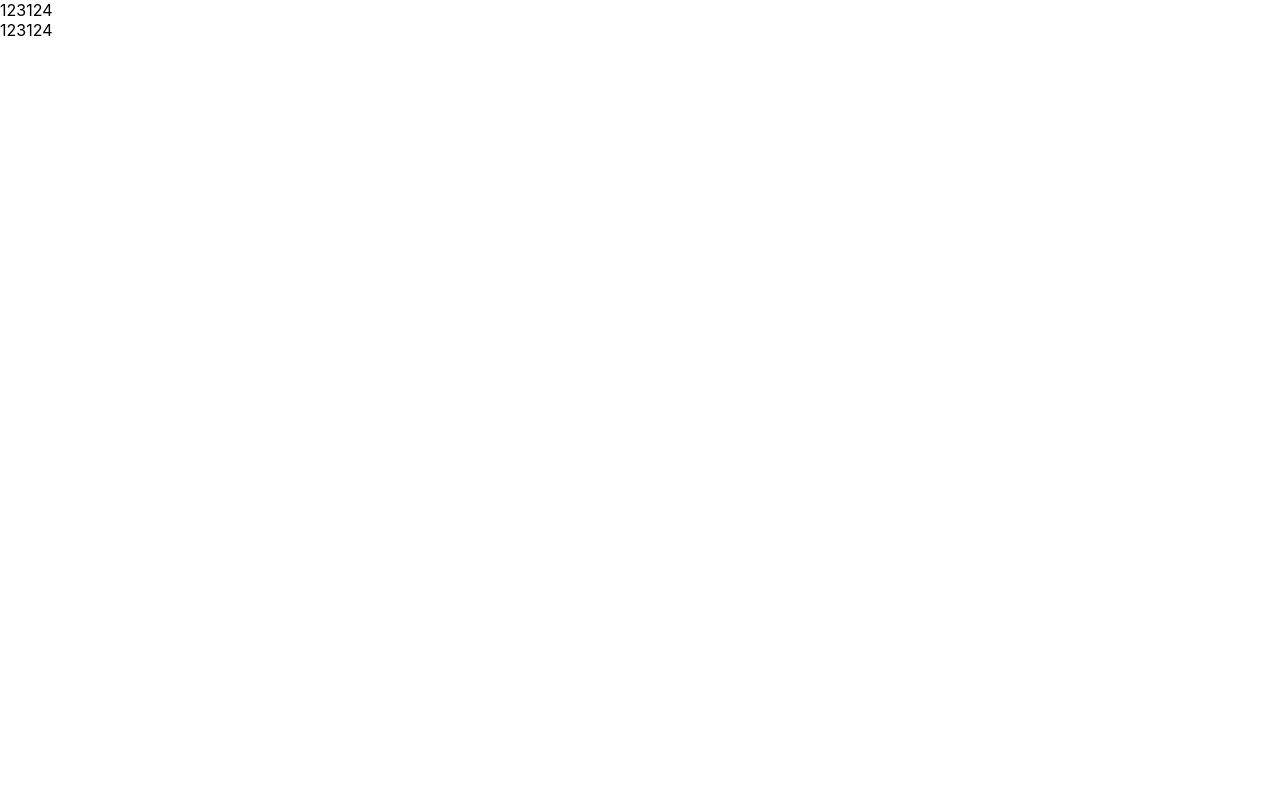
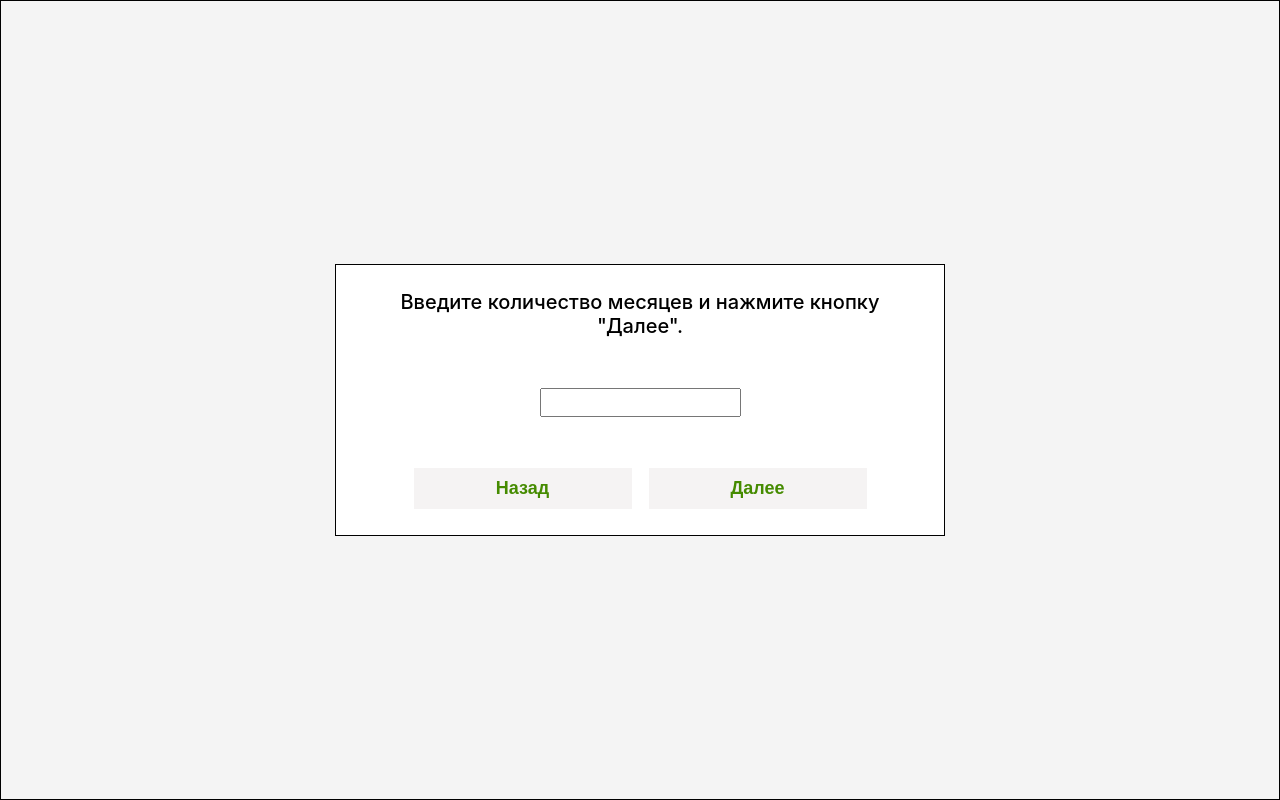
Before and after one commit to alexWebFront/debt, a React (Create React App) app: page /months in a window 1280 px wide. Built offline with nearby package versions, Linux system fonts and the light colour scheme.

Commit message:
Создание архитектуры проекта, разработка 5 компонент с последующей стилизацией, разработка дизайна, настройка маршрутизации

```diff
--- a/src/App.css
+++ b/src/App.css
@@ -1,14 +1,74 @@
-*{
+* {
     margin: 0;
     padding: 0;
     box-sizing: border-box;
 }
 
-.page{
+.page {
     width: 100vw;
     height: 100vh;
 }
-.page__container{
+
+.page__container {
     max-width: 1440px;
     height: 100%;
+    border: 1px solid black;
+    margin: 0 auto;
+    display: flex;
+    align-items: center;
+    justify-content: center;
+    flex-direction: column;
+    gap: 50px;
+    background-color: #f4f4f4;
 }
+
+.container {
+    max-width: 610px;
+    height: 100%;
+    padding: 25px 20px;
+    border: 1px solid black;
+    background-color: #fff;
+}
+
+.field {
+    display: flex;
+    flex-direction: column;
+}
+
+.field__header{
+    margin-bottom: 50px;
+    text-align: center;
+    font-weight: 500;
+    font-size: 20px;
+}
+
+.input {
+    margin: 0 auto;
+    padding: 5px 10px;
+    outline: none;
+}
+
+.button {
+    min-width: 220px;
+    padding: 10px 10px;
+    background: #f5f3f3;
+    color: #458b00;
+    font-weight: 700;
+    font-size: 18px;
+    cursor: pointer;
+    border: 1px solid white;
+    transition-property: all;
+    transition: all ease-in-out 0.7s;
+}
+
+.button:hover {
+    border: 1px solid green;
+}
+
+.navigation {
+    display: flex;
+    flex-direction: row;
+    gap: 15px;
+    align-items: center;
+    justify-content: center;
+}
--- a/src/App.js
+++ b/src/App.js
@@ -1,17 +1,24 @@
 import './App.css';
-import Page from "./components/mainPage/mainPage";
-// import {BrowserRouter, Routes, Route} from "react-router-dom";
+import Sum from "./components/sum/Sum";
+import {BrowserRouter, Routes, Route} from "react-router-dom";
+import SiteDescription from "./components/site-description/Site-description";
+import Months from "./components/months/Months";
+import Result from "./components/result/Result";
 
 const App = () => {
     return <>
-        {/*<BrowserRouter>*/}
-        {/*    <Routes>*/}
-        {/*        <Route path='/mainPage' element={ <Page/>}*/}
-        {/*    </Routes>*/}
-        {/*</BrowserRouter>*/}
-        <Page/>
-        <Page/>
+        <BrowserRouter>
+            <div className="page">
+                <div className="page__container">
+                    <Routes>
+                        <Route path='/' element=<SiteDescription/>/>
+                        <Route path='/sum/*' element={<Sum/>}/>
+                        <Route path='/months/*' element={<Months/>}/>
+                        <Route path='/result/*' element={<Result/>}/>
+                    </Routes>
+                </div>
+            </div>
+        </BrowserRouter>
     </>
 }
-
 export default App;
--- a/src/components/mainPage/mainPage.jsx
+++ /dev/null
@@ -1,14 +0,0 @@
-import './mainPage.css';
-
-
-const Page = () => {
-    return <>
-        <div className="mainPage">
-            <div className="mainPage__container">
-                123124
-            </div>
-        </div>
-    </>
-}
-
-export default Page;
--- /dev/null
+++ b/src/components/months/Months.css
@@ -0,0 +1,3 @@
+.months__input{
+    margin-bottom: 50px;
+}
--- /dev/null
+++ b/src/components/months/Months.jsx
@@ -0,0 +1,27 @@
+import './Months.css';
+import {NavLink} from "react-router-dom";
+
+const Months = () => {
+    return <>
+        <div className="months">
+            <div className="months__container container">
+                <div className="months__field field">
+                    <p className="field__header">
+                        Введите количество месяцев и нажмите кнопку "Далее".
+                    </p>
+                    <input className="input months__input" type="text"/>
+                    <div className="navigation">
+                        <NavLink to="/sum/*">
+                            <button className="button sum__button field__button">Назад</button>
+                        </NavLink>
+                        <NavLink to="/result">
+                            <button className="button months__button field__button">Далее</button>
+                        </NavLink>
+                    </div>
+                </div>
+            </div>
+        </div>
+    </>
+}
+
+export default Months;
--- /dev/null
+++ b/src/components/result/Result.css
@@ -0,0 +1,3 @@
+.result p {
+    margin-bottom: 15px;
+}
--- /dev/null
+++ b/src/components/result/Result.jsx
@@ -0,0 +1,29 @@
+import './Result.css';
+import {NavLink} from "react-router-dom";
+
+const Result = () => {
+    return <>
+        <div className="result">
+            <div className="result__container container">
+                <div className="result__field field">
+                    <p className="field__header">
+                        Невероятные математические расчёты
+                    </p>
+                    <p>
+                        здесь будет результат
+                    </p>
+                </div>
+                <div className="navigation">
+                    <NavLink to="/months/*">
+                        <button className="button result__button field__button">Назад</button>
+                    </NavLink>
+                    <NavLink to="/">
+                        <button className="button result__button field__button">На главную</button>
+                    </NavLink>
+                </div>
+            </div>
+        </div>
+    </>
+}
+
+export default Result;
--- /dev/null
+++ b/src/components/site-description/Site-description.css
@@ -0,0 +1,23 @@
+.description {
+}
+
+.description__container {
+    display: flex;
+    flex-direction: column;
+    align-items: center;
+    justify-content: center;
+    gap: 20px;
+}
+
+.description__title {
+    color: black;
+    font-weight: 500;
+    line-height: 27px;
+    font-size: 18px ;
+}
+
+.button {
+}
+
+.description__button {
+}
--- /dev/null
+++ b/src/components/site-description/Site-description.jsx
@@ -0,0 +1,25 @@
+import "./Site-description.css";
+import {NavLink} from "react-router-dom";
+
+const SiteDescription = () => {
+    return <>
+        <div className="description">
+            <div className="description__container container">
+                <p className="description__title">
+                    Представляю вашему вниманию планировщик выплат по задолженности!
+                    Программа включает в себя возможность разбивки платежей по месяцам,
+                    так же перерасчёт общей суммы и ежемесячного платежа, при условии,
+                    что внесённая сумма превышает
+                    ежемесячный платёж.
+                </p>
+                <NavLink to="/sum">
+                    <button className="button description__button">
+                        Приступить к расчёту
+                    </button>
+                </NavLink>
+            </div>
+        </div>
+    </>
+}
+
+export default SiteDescription;
--- /dev/null
+++ b/src/components/sum/Sum.css
@@ -0,0 +1,13 @@
+.sum {
+}
+
+.sum__container {
+}
+
+.sum__field {
+}
+
+
+.sum__input {
+    margin-bottom: 50px;
+}
--- /dev/null
+++ b/src/components/sum/Sum.jsx
@@ -0,0 +1,27 @@
+import './Sum.css';
+import {NavLink} from "react-router-dom";
+
+const Sum = () => {
+    return <>
+        <div className="sum">
+            <div className="sum__container container">
+                <div className="sum__field field">
+                    <p className="field__header">
+                        Введите сумму и нажмите кнопку "Далее".
+                    </p>
+                    <input className="input sum__input" type="text"/>
+                    <div className="navigation">
+                        <NavLink to="/">
+                            <button className="button sum__button field__button">Назад</button>
+                        </NavLink>
+                        <NavLink to="/months">
+                            <button className="button sum__button field__button">Далее</button>
+                        </NavLink>
+                    </div>
+                </div>
+            </div>
+        </div>
+    </>
+}
+
+export default Sum;
```
Also changed, not shown: src/components/mainPage/mainPage.css (deleted). Lines whose indentation alone changed are shown as unchanged.
